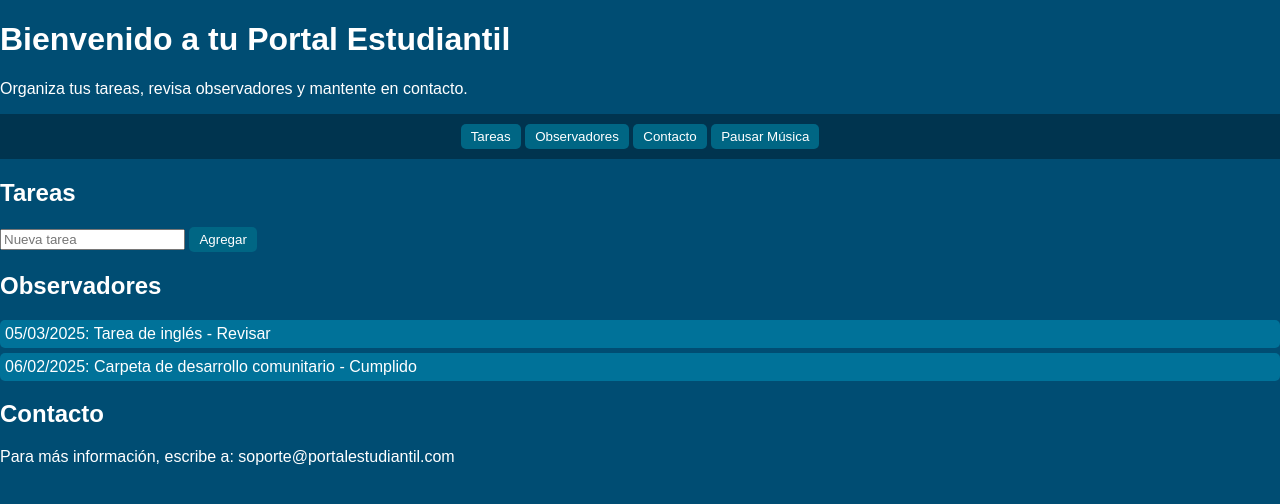
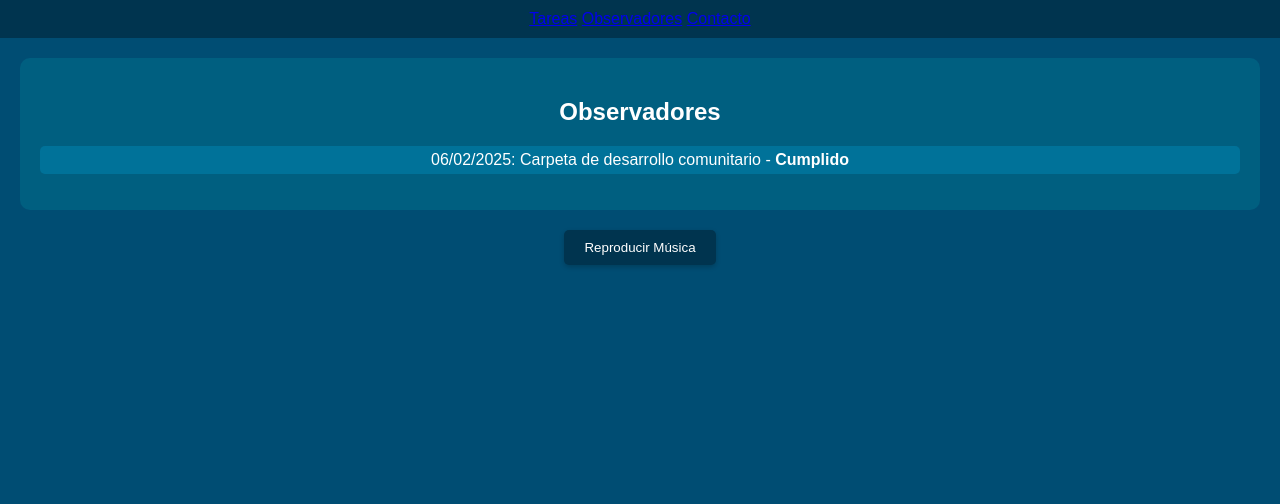
Before and after one commit to fer23455/estudiante-9.1, a plain HTML site: page index.html in a window 1280 px wide. Drawn offline with Linux system fonts and the light colour scheme.

Commit message:
Updat index.html

```diff
--- a/index.html
+++ b/index.html
@@ -1,46 +1,36 @@
 <!DOCTYPE html>
 <html lang="es">
-
 <head>
     <meta charset="UTF-8">
     <meta name="viewport" content="width=device-width, initial-scale=1.0">
-    <title>Portal Estudiantil</title>
+    <title>Mi Aplicación</title>
     <link rel="stylesheet" href="styles.css">
-    <script src="script.js" defer></script>
 </head>
+<body>
 
-<body>
-    <header>
-        <h1>Bienvenido a tu Portal Estudiantil</h1>
-        <p>Organiza tus tareas, revisa observadores y mantente en contacto.</p>
-    </header>
+<!-- Menú de navegación -->
+<nav class="navbar">
+    <a href="#tareas">Tareas</a>
+    <a href="#observadores">Observadores</a>
+    <a href="#contacto">Contacto</a>
+</nav>
 
-    <nav class="navbar">
-        <button onclick="mostrarSeccion('tareas')">Tareas</button>
-        <button onclick="mostrarSeccion('observadores')">Observadores</button>
-        <button onclick="mostrarSeccion('contacto')">Contacto</button>
-        <button id="musica-btn" onclick="toggleMusica()">Pausar Música</button>
-    </nav>
+<!-- Sección de observadores -->
+<section class="contenido">
+    <h2>Observadores</h2>
+    <div class="observadores">
+        <ul>
+            <li>06/02/2025: Carpeta de desarrollo comunitario - <b>Cumplido</b></li>
+        </ul>
+    </div>
+</section>
 
-    <section id="tareas" class="seccion visible">
-        <h2>Tareas</h2>
-        <ul id="lista-tareas"></ul>
-        <input type="text" id="nueva-tarea" placeholder="Nueva tarea">
-        <button onclick="agregarTarea()">Agregar</button>
-    </section>
+<!-- Botón de música -->
+<div class="musica">
+    <audio id="audio" src="tu-musica.mp3"></audio>
+    <button onclick="toggleMusic()" id="boton-musica">Reproducir Música</button>
+</div>
 
-    <section id="observadores" class="seccion">
-        <h2>Observadores</h2>
-        <ul>
-            <li>05/03/2025: Tarea de inglés - <span class="revisar">Revisar</span></li>
-            <li>06/02/2025: Carpeta de desarrollo comunitario - <span class="cumplido">Cumplido</span></li>
-        </ul>
-    </section>
-
-    <section id="contacto" class="seccion">
-        <h2>Contacto</h2>
-        <p>Para más información, escribe a: soporte@portalestudiantil.com</p>
-    </section>
+<script src="scripts.js"></script>
 </body>
-
 </html>
```
